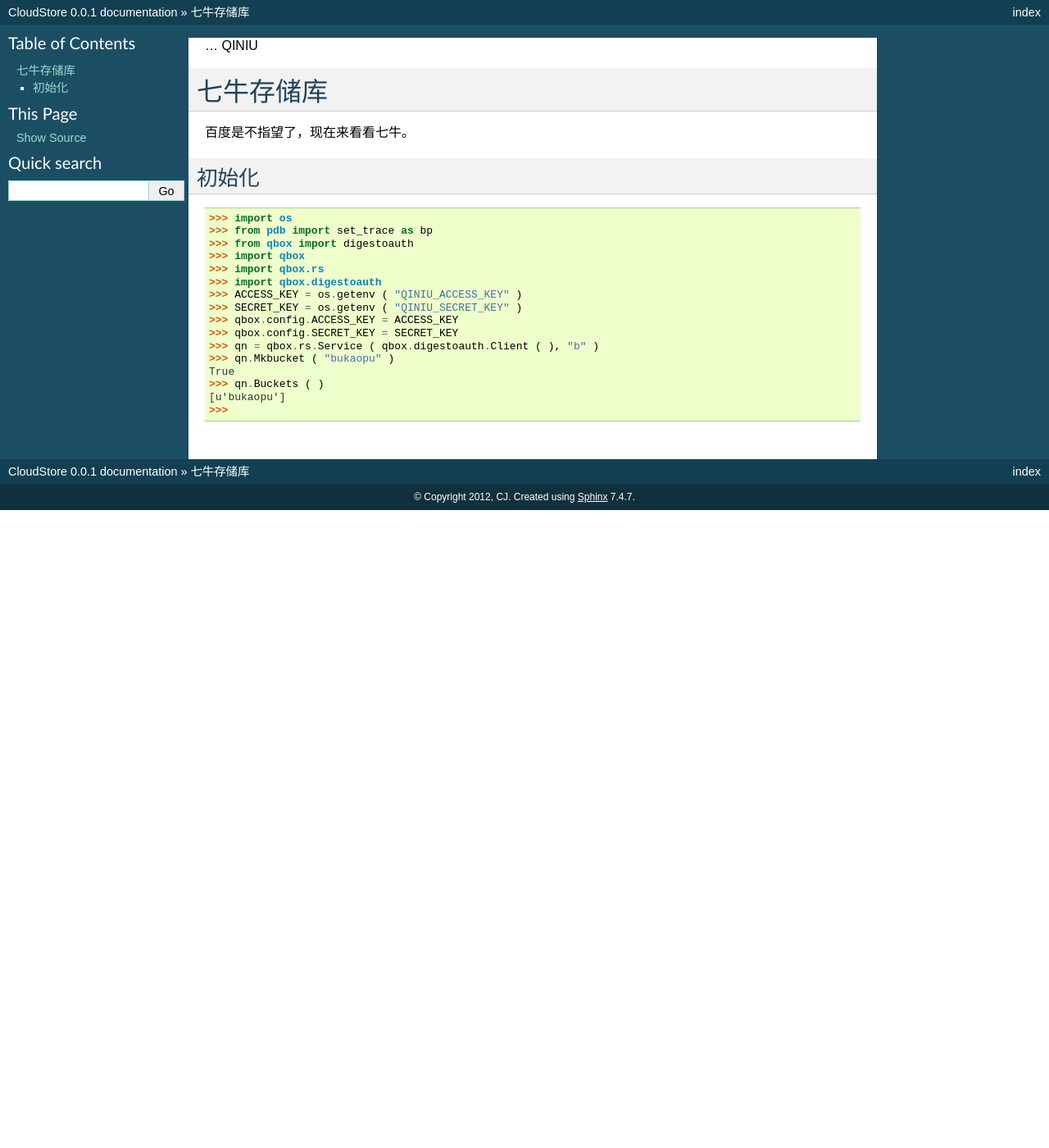
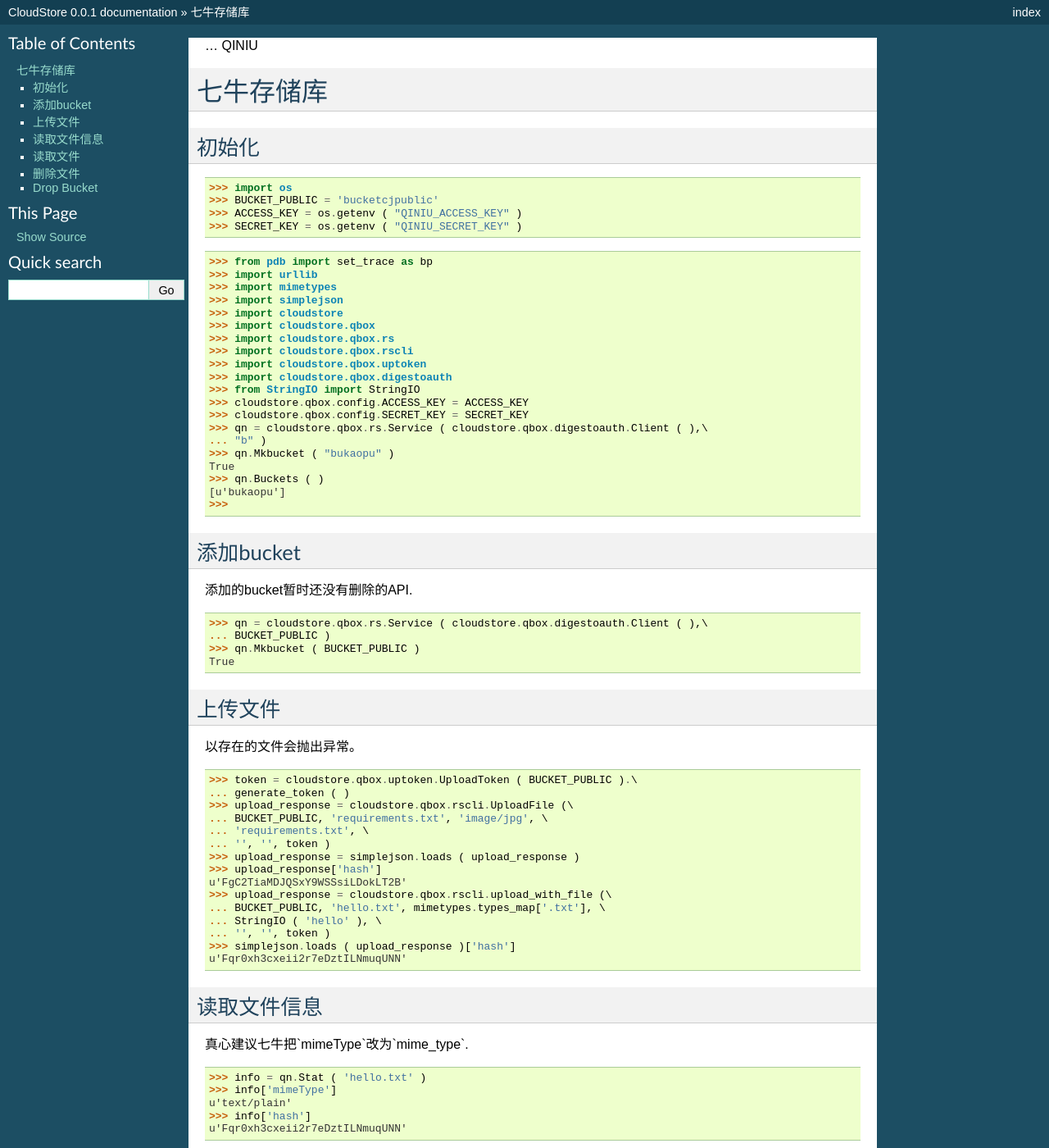
Before and after one commit to imcj/libstorages, a Sphinx documentation site: the page built from docs/source/qiniu.rst, in a window 1280 px wide and 1400 px high. Shown: the whole window at 82% size. Built offline with Sphinx 7.4.7, drawn with Linux system fonts in a browser that asks for light colours; formulas are drawn with MathJax 3; some of the changed text lies outside the part shown.

Commit message:
加入七牛的接口。

```diff
--- a/docs/source/qiniu.rst
+++ b/docs/source/qiniu.rst
@@ -1,27 +1,109 @@
 ... QINIU
 
-=========
+===========
 七牛存储库
-=========
+===========
 
-百度是不指望了，现在来看看七牛。
-
+-------
 初始化
------
+-------
 
 >>> import os
->>> from pdb import set_trace as bp
->>> from qbox import digestoauth
->>> import qbox
->>> import qbox.rs
->>> import qbox.digestoauth
+>>> BUCKET_PUBLIC = 'bucketcjpublic'
 >>> ACCESS_KEY = os.getenv ( "QINIU_ACCESS_KEY" )
 >>> SECRET_KEY = os.getenv ( "QINIU_SECRET_KEY" )
->>> qbox.config.ACCESS_KEY = ACCESS_KEY
->>> qbox.config.SECRET_KEY = SECRET_KEY
->>> qn = qbox.rs.Service ( qbox.digestoauth.Client ( ), "b" )
+
+>>> from pdb import set_trace as bp
+>>> import urllib
+>>> import mimetypes
+>>> import simplejson
+>>> import cloudstore
+>>> import cloudstore.qbox
+>>> import cloudstore.qbox.rs
+>>> import cloudstore.qbox.rscli
+>>> import cloudstore.qbox.uptoken
+>>> import cloudstore.qbox.digestoauth
+>>> from StringIO import StringIO
+>>> cloudstore.qbox.config.ACCESS_KEY = ACCESS_KEY
+>>> cloudstore.qbox.config.SECRET_KEY = SECRET_KEY
+>>> qn = cloudstore.qbox.rs.Service ( cloudstore.qbox.digestoauth.Client ( ),\
+... "b" )
 >>> qn.Mkbucket ( "bukaopu" )
 True
 >>> qn.Buckets ( )
 [u'bukaopu']
 >>>
+
+
+------------
+添加bucket
+------------
+
+添加的bucket暂时还没有删除的API.
+
+>>> qn = cloudstore.qbox.rs.Service ( cloudstore.qbox.digestoauth.Client ( ),\
+... BUCKET_PUBLIC )
+>>> qn.Mkbucket ( BUCKET_PUBLIC )
+True
+
+---------
+上传文件
+---------
+
+以存在的文件会抛出异常。
+
+>>> token = cloudstore.qbox.uptoken.UploadToken ( BUCKET_PUBLIC ).\
+... generate_token ( )
+>>> upload_response = cloudstore.qbox.rscli.UploadFile (\
+... BUCKET_PUBLIC, 'requirements.txt', 'image/jpg', \
+... 'requirements.txt', \
+... '', '', token )
+>>> upload_response = simplejson.loads ( upload_response )
+>>> upload_response['hash']
+u'FgC2TiaMDJQSxY9WSSsiLDokLT2B'
+>>> upload_response = cloudstore.qbox.rscli.upload_with_file (\
+... BUCKET_PUBLIC, 'hello.txt', mimetypes.types_map['.txt'], \
+... StringIO ( 'hello' ), \
+... '', '', token )
+>>> simplejson.loads ( upload_response )['hash']
+u'Fqr0xh3cxeii2r7eDztILNmuqUNN'
+
+-------------
+读取文件信息
+-------------
+
+真心建议七牛把`mimeType`改为`mime_type`.
+
+>>> info = qn.Stat ( 'hello.txt' )
+>>> info['mimeType']
+u'text/plain'
+>>> info['hash']
+u'Fqr0xh3cxeii2r7eDztILNmuqUNN'
+
+---------
+读取文件
+---------
+
+response是一个json，其中包含键url，url为临时的下载地址，有时效为键expires，
+这里就不下载文件演示了。
+
+>>> response = qn.Get ( 'hello.txt', 'hello.txt' )
+>>> urllib.urlopen ( response['url'] ).read ( )
+'hello'
+
+---------
+删除文件
+---------
+
+>>> qn.Delete ( "requirements.txt" )
+True
+
+
+------------
+Drop Bucket
+------------
+
+删除Bucket.
+
+>>> qn.Drop ( BUCKET_PUBLIC )
+True
```
Also changed, not shown: 6 other files.
